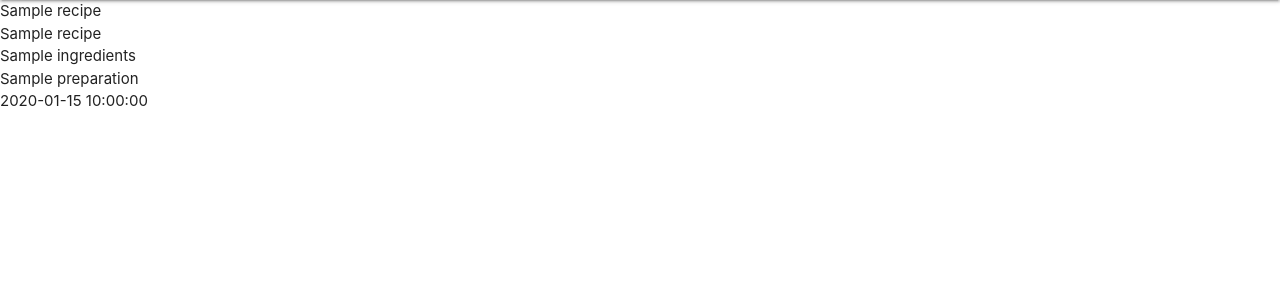
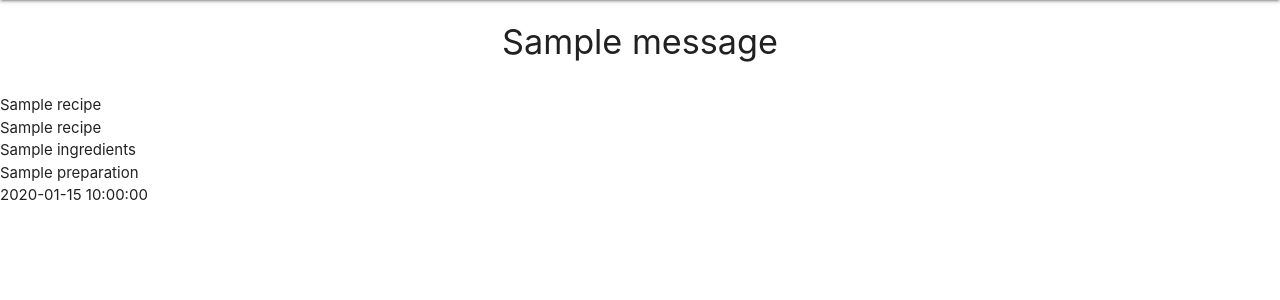
Before and after one commit to Code-Institute-Submissions/ms_project_3-1, a Flask app: page / in a window 1280 px wide. Shown: the part 64-364 px from the top of the page. Run offline with Flask 2, Linux system fonts and the light colour scheme; one stand-in notice (Sample message) is shown; a database or web service that is not in the repository returns one stand-in record (values such as "Sample title"); some libraries are stand-ins or nearby versions.

Commit message:
Add section to base.html to display flash messages

```diff
--- a/templates/base.html
+++ b/templates/base.html
@@ -28,6 +28,20 @@
 
     </header>
 
+    <section>
+    <!--display flash messages-->
+    {% with messages = get_flashed_messages() %}
+        {% if messages %}
+            {% for message in messages %}
+                <div class="row flashes">
+                    <h4 class="center-align">{{ message }}</h4>
+                </div>
+            {% endfor %}
+        {% endif %}
+    {% endwith %}
+
+    </section>
+
     {% block content %}
     {% endblock %}
 
```
